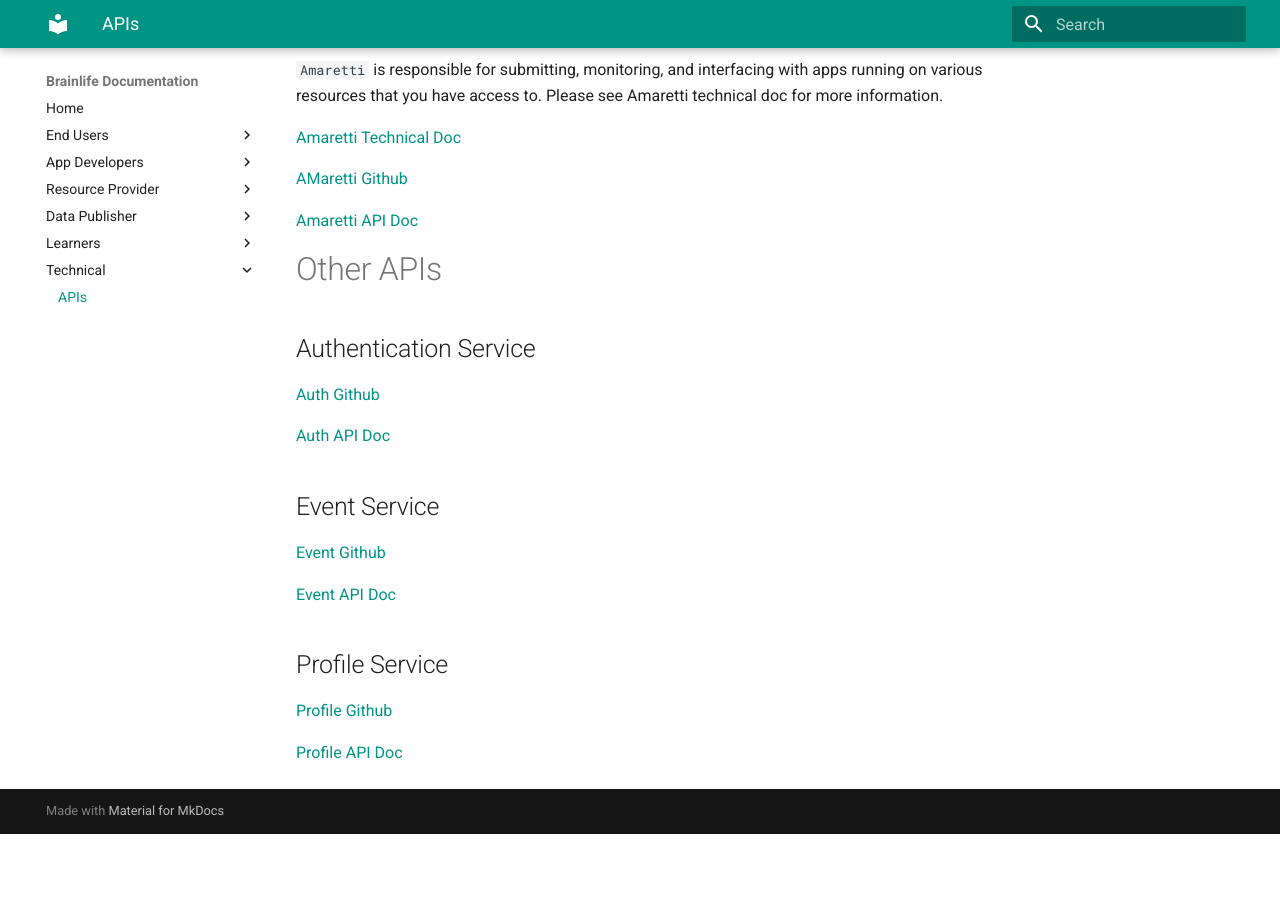
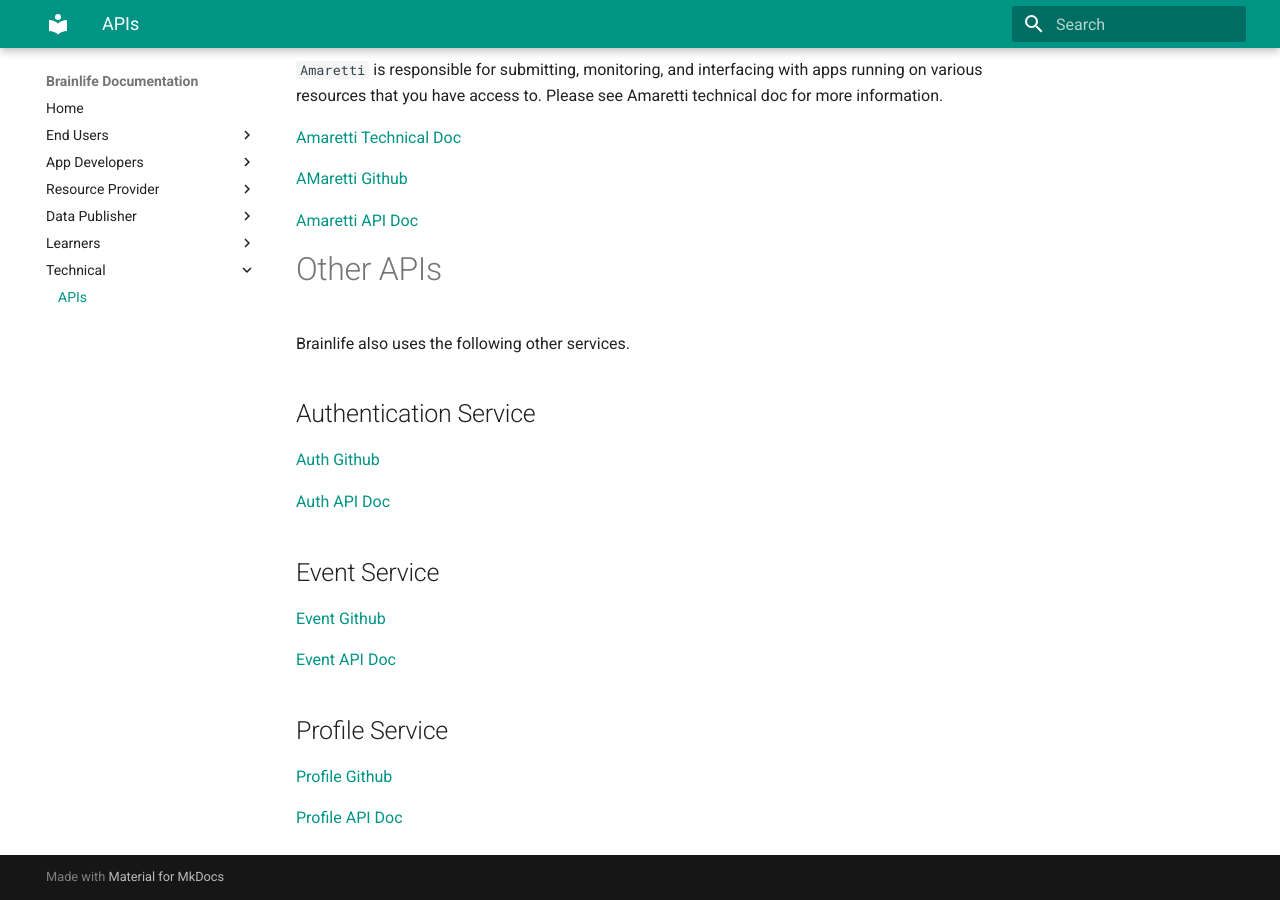
Before and after one commit to brainlife/docs, an MkDocs documentation site: the page built from docs/technical/api.md, in a window 1280 px wide and 900 px high, scrolled down 679 px. Built offline with MkDocs 1.6.1 and Material for MkDocs 9.7.7, drawn with Linux system fonts in a browser that asks for light colours; old or Windows-style settings are respelled for this version of MkDocs; before the commit the page ends 1513 px from its top, so only the background shows below that.

Commit message:
added a bit more space

```diff
--- a/docs/technical/api.md
+++ b/docs/technical/api.md
@@ -1,5 +1,5 @@
+Brainlife platform consists of various microservices which enables various functionalities available to our end-users through our web UI. This document describes some of these services in case you might be interested in knowing how Brainlife works or directly interfacing with these services through its APIs.
 
-Brainlife platform consists of various microservices which enables various functionalities available to our end-users through our web UI. This document describes some of these services in case you might be interested in knowing how Brainlife works or directly interfacing with these services through its APIs.
 
 # Warehouse
 
@@ -10,11 +10,14 @@
 [Warehouse Github](https://github.com/brain-life/warehouse)
 
 
+
 # CLI
 
 You can use Brainlife CLI to import / export datasets, among other things. At the moment, we have a very limited CLI support. CLI is simply a wrapper around Brainlife APIs for various services listed in this page. You can use other APIs to perform necessary action if necessary.
 
 [CLI Github](https://github.com/brain-life/cli)
+
+
 
 # Amaretti
 
@@ -26,7 +29,12 @@
 
 [Amaretti API Doc](https://brain-life.github.io/amaretti/apidoc)
 
+
+
 # Other APIs
+
+Brainlife also uses the following other services.
+
 
 ## Authentication Service
 
```
